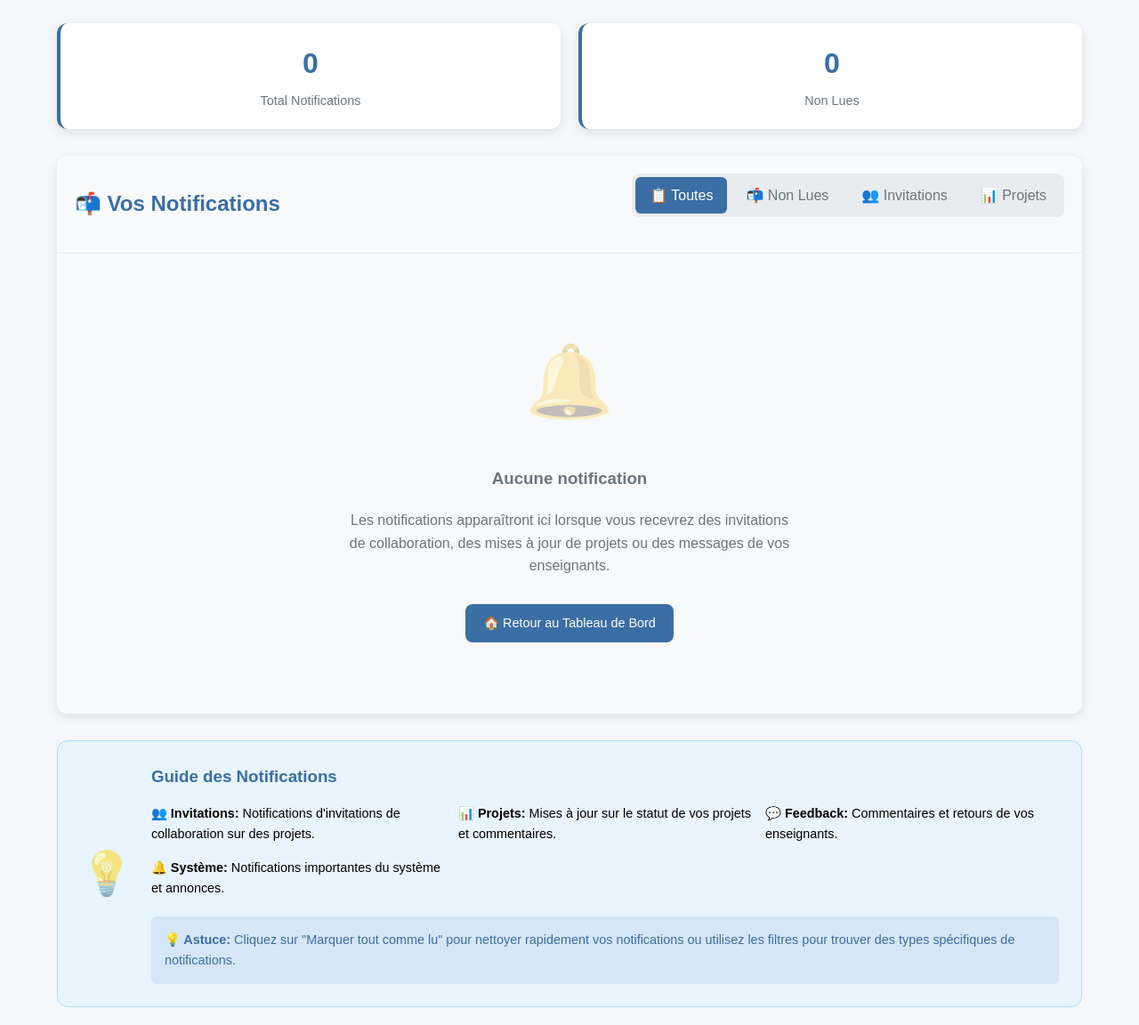
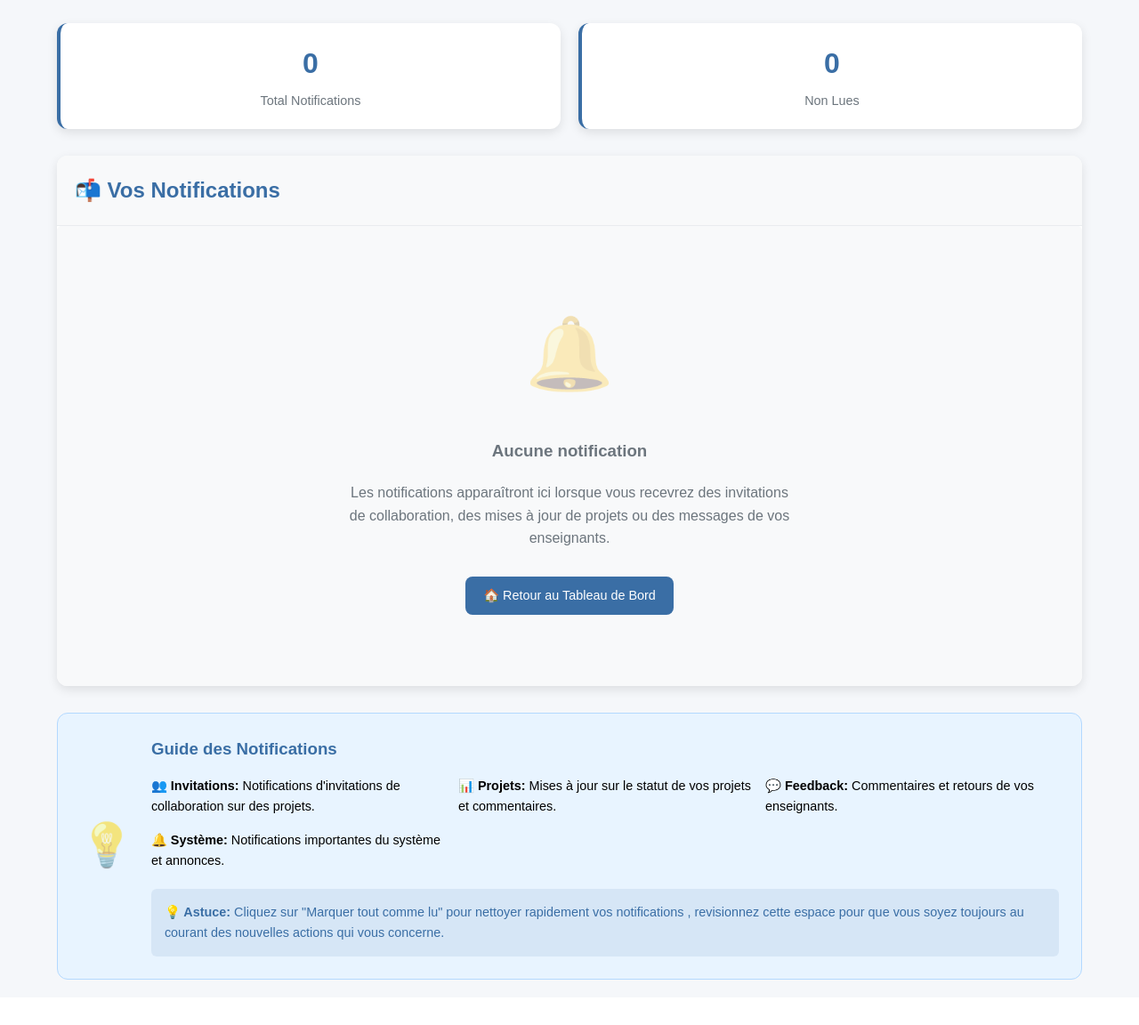
Before and after one commit to walideddouaicer/DevWebProject, a Django app: page /student/notifications/ in a window 1280 px wide. Shown: the part 445-1597 px from the top of the page at 89% size. After the commit the page ends 1546 px from the top, so only its background shows below. Run offline with Django 5.2, Linux system fonts and the light colour scheme; a user stored in the database is signed in; tables that the repository leaves empty hold one stand-in row (values such as "Sample post"); data that the repository does not hold is empty.

Commit message:
removed notification filter

```diff
--- a/student/templates/student/notifications.html
+++ b/student/templates/student/notifications.html
@@ -423,21 +423,7 @@
                 {% if notifications %}({{ notifications.count }}){% endif %}
             </h2>
 
-            <!-- Filter Tabs -->
-            <div class="filter-tabs">
-                <a href="?filter=all" class="filter-tab {% if not request.GET.filter or request.GET.filter == 'all' %}active{% endif %}">
-                    📋 Toutes
-                </a>
-                <a href="?filter=unread" class="filter-tab {% if request.GET.filter == 'unread' %}active{% endif %}">
-                    📬 Non Lues
-                </a>
-                <a href="?filter=invitation" class="filter-tab {% if request.GET.filter == 'invitation' %}active{% endif %}">
-                    👥 Invitations
-                </a>
-                <a href="?filter=project" class="filter-tab {% if request.GET.filter == 'project' %}active{% endif %}">
-                    📊 Projets
-                </a>
-            </div>
+
         </div>
 
         {% if notifications %}
@@ -551,7 +537,7 @@
                 </div>
                 <div style="margin-top: 20px; padding: 15px; background: rgba(58, 110, 165, 0.1); border-radius: 6px;">
                     <p style="margin: 0; font-size: 0.9em; color: #3a6ea5;">
-                        <strong>💡 Astuce:</strong> Cliquez sur "Marquer tout comme lu" pour nettoyer rapidement vos notifications ou utilisez les filtres pour trouver des types spécifiques de notifications.
+                        <strong>💡 Astuce:</strong> Cliquez sur "Marquer tout comme lu" pour nettoyer rapidement vos notifications , revisionnez cette espace pour que vous soyez toujours au courant des nouvelles actions qui vous concerne.
                     </p>
                 </div>
             </div>
```
